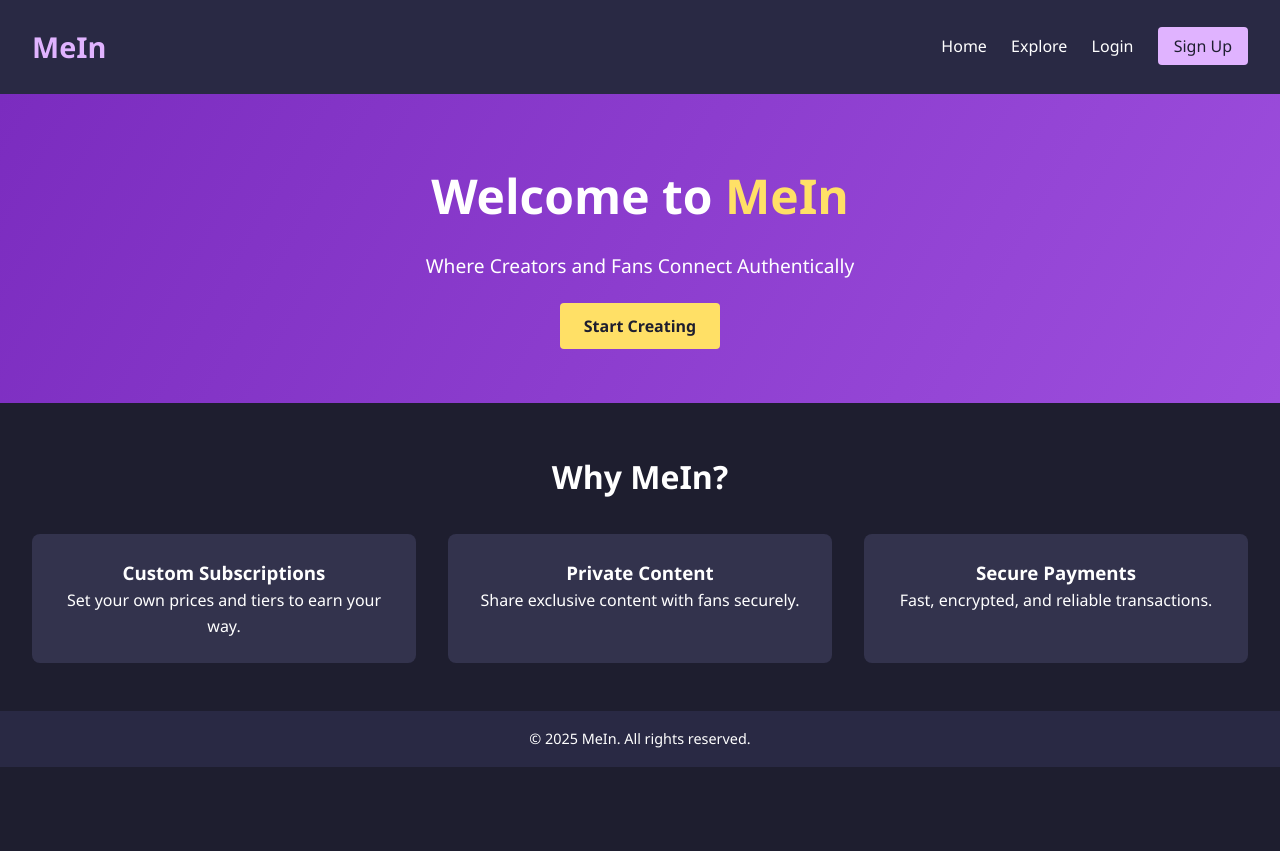
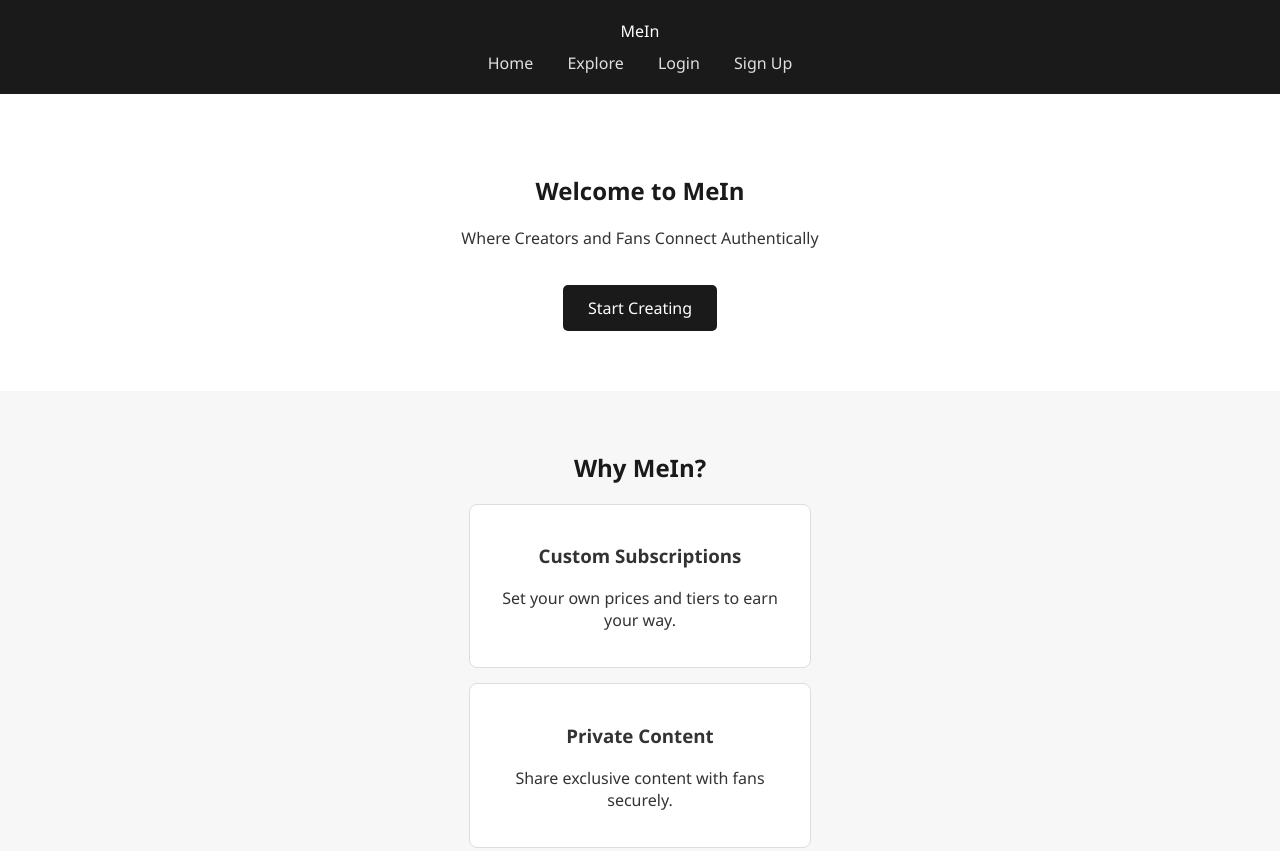
Before and after one commit to garrygillzx/MeIn, a plain HTML site: page index.html in a window 1280 px wide. Shown: the top 851 px of the page. Before the commit the page ends 800 px from the top, so only its background shows below. Drawn offline with Linux system fonts and the light colour scheme.

Commit message:
Update style.css

```diff
--- a/style.css
+++ b/style.css
@@ -1,155 +1,83 @@
-* {
+/* Global Styles */
+body {
+  background-color: #f2f2f2;    /* light gray background */
+  color: #1a1a1a;               /* dark gray text */
+  font-family: 'Segoe UI', sans-serif;
   margin: 0;
   padding: 0;
-  box-sizing: border-box;
 }
-body {
-  font-family: 'Segoe UI', sans-serif;
-  line-height: 1.6;
-  color: #fff;
-  background-color: #1e1e2f;
-}
+
+/* Header */
 header {
-  display: flex;
-  justify-content: space-between;
-  align-items: center;
-  padding: 1.5rem 2rem;
-  background-color: #292944;
-}
-.logo {
-  font-size: 1.8rem;
-  font-weight: bold;
-  color: #e0b3ff;
-}
-nav a {
-  margin-left: 20px;
-  color: #fff;
-  text-decoration: none;
-  font-weight: 500;
-}
-.signup-btn {
-  background-color: #e0b3ff;
-  color: #1e1e2f;
-  padding: 0.5rem 1rem;
-  border-radius: 4px;
-}
-.hero {
-  text-align: center;
-  padding: 4rem 2rem;
-  background: linear-gradient(120deg, #7b2cbf, #9d4edd);
-}
-.hero h1 {
-  font-size: 3rem;
-  margin-bottom: 1rem;
-}
-.hero h1 span {
-  color: #ffe066;
-}
-.hero p {
-  font-size: 1.2rem;
-  margin-bottom: 2rem;
-}
-.cta {
-  background-color: #ffe066;
-  color: #1e1e2f;
-  padding: 0.75rem 1.5rem;
-  border-radius: 4px;
-  text-decoration: none;
-  font-weight: bold;
-}
-.features {
-  padding: 3rem 2rem;
-  text-align: center;
-}
-.features h2 {
-  font-size: 2rem;
-  margin-bottom: 2rem;
-}
-.features-grid {
-  display: grid;
-  grid-template-columns: repeat(auto-fit, minmax(220px, 1fr));
-  gap: 2rem;
-}
-.feature-card {
-  background-color: #33334d;
-  padding: 1.5rem;
-  border-radius: 8px;
-}
-footer {
-  text-align: center;
-  padding: 1rem;
-  background-color: #292944;
-  font-size: 0.9rem;
-}.form-section, .explore-section {
-  text-align: center;
-  padding: 3rem 2rem;
-}
-form input {
-  padding: 10px;
-  margin: 10px 0;
-  width: 250px;
-  border: none;
-  border-radius: 4px;
-}
-form button {
-  padding: 10px 20px;
-  background-color: #ffe066;
-  border: none;
-  color: #1e1e2f;
-  font-weight: bold;
-  border-radius: 4px;
-}
-.creators-grid {
-  display: flex;
-  flex-wrap: wrap;
-  gap: 1.5rem;
-  justify-content: center;
-  margin-top: 2rem;
-}
-.creator-card {
-  background-color: #33334d;
-  padding: 1rem;
-  border-radius: 8px;
-  text-align: center;
-  width: 200px;
-}
-.creator-card img {
-  border-radius: 50%;
-  width: 100px;
-  height: 100px;
-  object-fit: cover;
-}
-.dashboard-section {
-  padding: 2rem;
+  background-color: #1a1a1a;    /* almost black */
+  color: #ffffff;
+  padding: 20px 0;
   text-align: center;
 }
 
-.dashboard-grid {
-  display: grid;
-  grid-template-columns: repeat(auto-fit, minmax(280px, 1fr));
-  gap: 2rem;
-  margin-top: 2rem;
+nav {
+  margin-top: 10px;
 }
 
-.stats-box, .upload-box, .preview-box {
-  background-color: #2f2f44;
-  padding: 1.5rem;
-  border-radius: 10px;
-  text-align: left;
-  color: #fff;
+nav a {
+  color: #e0e0e0;               /* light gray text */
+  text-decoration: none;
+  margin: 0 15px;
+  font-weight: 500;
 }
 
-.upload-box input, .upload-box textarea, .upload-box button {
-  width: 100%;
-  margin: 0.5rem 0;
-  padding: 10px;
+nav a:hover {
+  color: #ffffff;               /* on hover: white */
+}
+
+/* Hero Section */
+.hero {
+  background-color: #ffffff;
+  padding: 60px 20px;
+  text-align: center;
+}
+
+.hero h1 span {
+  color: #1a1a1a;
+}
+
+.hero p {
+  color: #333333;
+  margin-top: 10px;
+}
+
+.cta {
+  background-color: #1a1a1a;
+  color: #ffffff;
+  padding: 12px 25px;
+  margin-top: 20px;
+  display: inline-block;
   border: none;
   border-radius: 5px;
+  text-decoration: none;
 }
 
-.upload-box button {
-  background-color: #ffe066;
-  color: #1e1e2f;
-  font-weight: bold;
-  cursor: pointer;
+.cta:hover {
+  background-color: #333333;
 }
+
+/* Features Section */
+.features {
+  background-color: #f7f7f7;
+  padding: 40px 20px;
+  text-align: center;
+}
+
+.features h2 {
+  color: #1a1a1a;
+}
+
+.feature-card {
+  background-color: #ffffff;
+  border: 1px solid #dddddd;
+  border-radius: 8px;
+  padding: 20px;
+  margin: 15px auto;
+  max-width: 300px;
+  color: #333333;
+}
```
